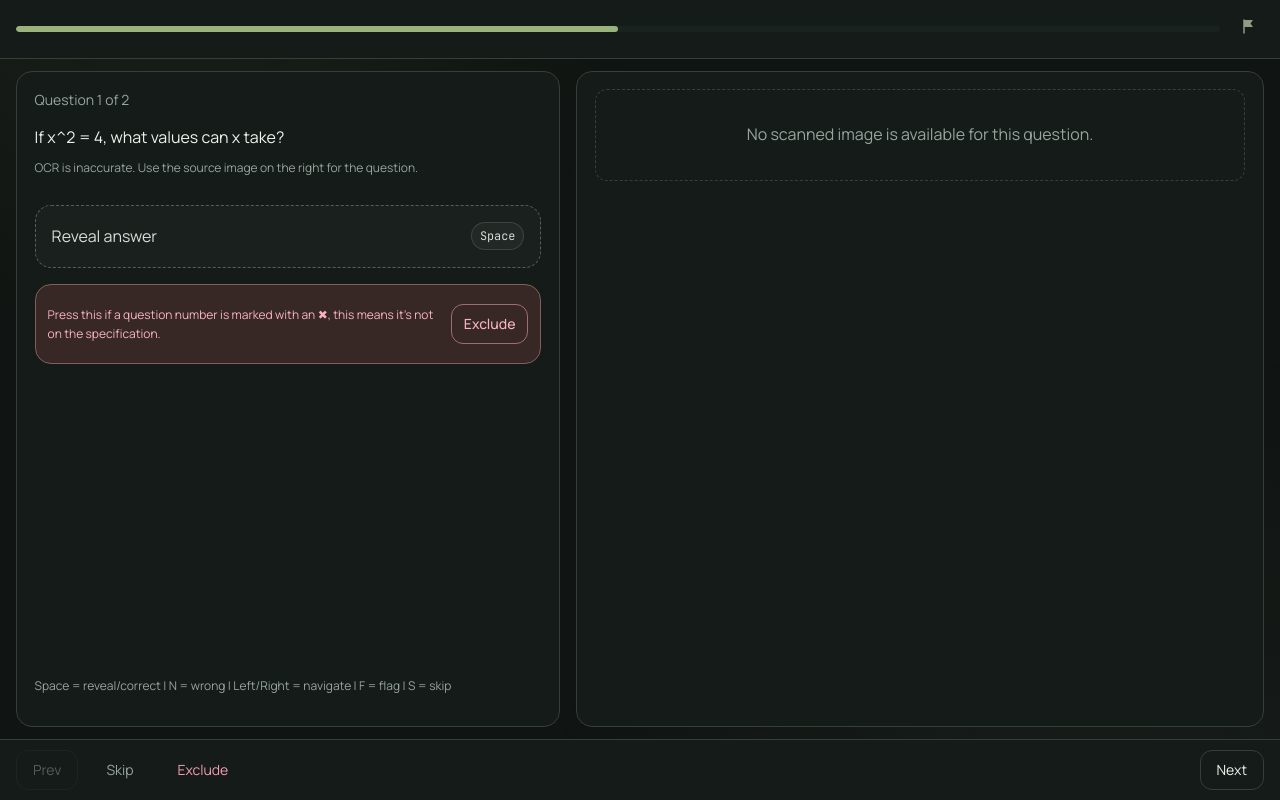
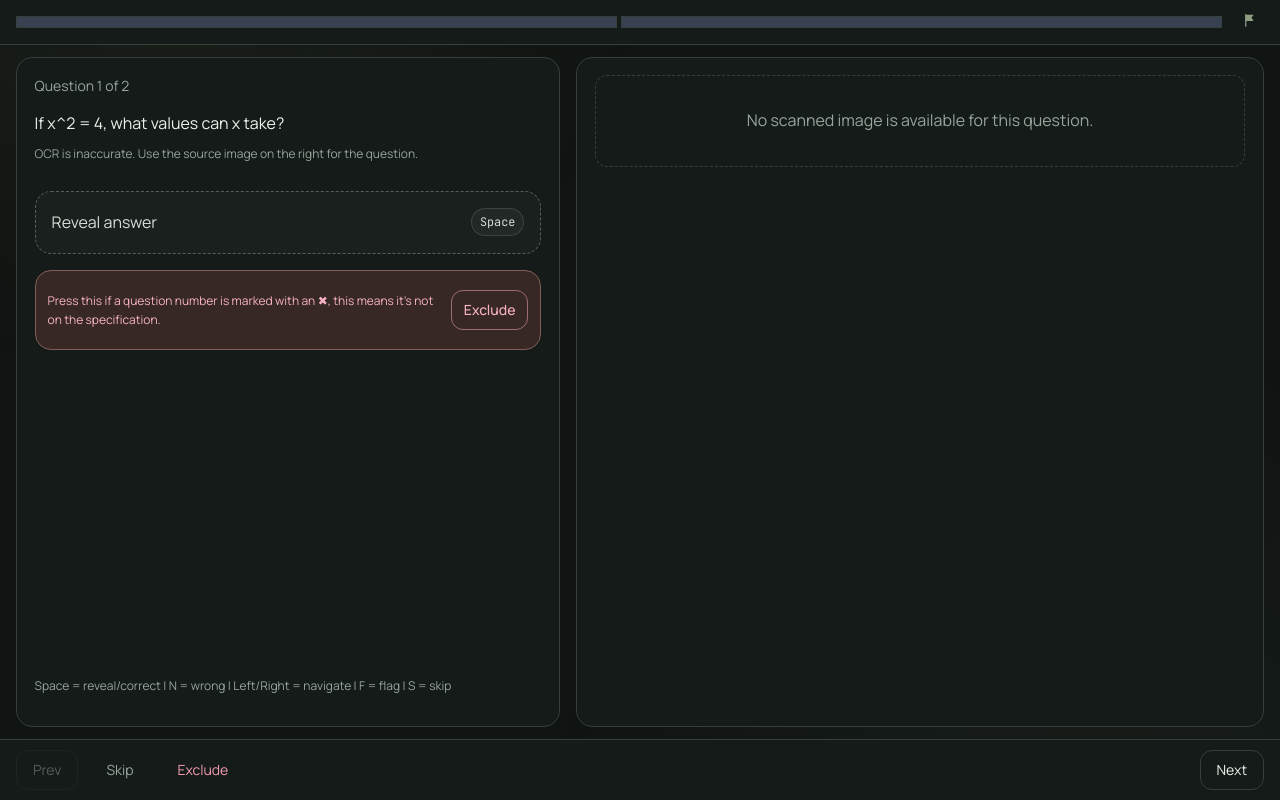
Before and after one commit to oJezler-git/esat-practice, a React (Vite) app in the folder esat-practice-website/: page / in a window 1280 px wide. Both pictures are taken after a click on the button "Quick start - 20 random questions". Built offline with nearby package versions, Linux system fonts and the light colour scheme; a web font is replaced by a local one.

Commit message:
feat: upgrade progress bar to be a nav map

```diff
--- a/esat-practice-website/src/components/session/SessionHeader.tsx
+++ b/esat-practice-website/src/components/session/SessionHeader.tsx
@@ -1,9 +1,14 @@
+import type { Attempt, SelfMarkResult } from "../../types/schema";
+
 interface Props {
   currentIndex: number;
   totalCount: number;
   timeRemaining?: number;
   isFlagged: boolean;
   onFlag: () => void;
+  onNavigate: (index: number) => void;
+  responses: Record<string, Attempt>;
+  questionIds: string[];
 }
 
 function formatTime(ms: number) {
@@ -12,29 +17,55 @@ function formatTime(ms: number) {
   return `${minutes}:${String(seconds % 60).padStart(2, "0")}`;
 }
 
+function getStatusColor(result?: SelfMarkResult) {
+  switch (result) {
+    case "correct":
+      return "bg-green-500";
+    case "incorrect":
+      return "bg-red-500";
+    case "skipped":
+      return "bg-amber-500";
+    default:
+      return "bg-gray-700";
+  }
+}
+
 export function SessionHeader({
   currentIndex,
   totalCount,
   timeRemaining,
   isFlagged,
   onFlag,
+  onNavigate,
+  responses,
+  questionIds,
 }: Props) {
-  const progress = totalCount > 0 ? ((currentIndex + 1) / totalCount) * 100 : 0;
   const isLow = timeRemaining !== undefined && timeRemaining < 60_000;
 
   return (
     <header className="z-10 bg-gray-50 border-b border-gray-100">
-      <div className="max-w-4xl mx-auto px-4 py-2.5 flex items-center gap-4">
-        <div className="flex-1 h-1.5 bg-gray-100 rounded-full overflow-hidden">
-          <div
-            className="h-full bg-indigo-500 rounded-full transition-all duration-300"
-            style={{ width: `${progress}%` }}
-          />
+      <div className="max-w-4xl mx-auto px-4 py-2 flex items-center gap-4">
+        <div className="flex-1 flex items-center gap-1">
+          {questionIds.map((id, index) => {
+            const result = responses[id]?.result;
+            const isCurrent = index === currentIndex;
+            return (
+              <button
+                key={id}
+                type="button"
+                onClick={() => onNavigate(index)}
+                className={`flex-1 h-3 rounded-sm border border-gray-200 transition-all hover:scale-105 ${
+                  isCurrent ? "ring-2 ring-indigo-400 ring-offset-1" : ""
+                } ${getStatusColor(result)}`}
+                title={`Question ${index + 1}`}
+              />
+            );
+          })}
         </div>
 
         {timeRemaining !== undefined && (
           <span
-            className={`text-sm font-mono font-medium tabular-nums ${
+            className={`text-xs font-mono font-medium tabular-nums ${
               isLow ? "text-red-500" : "text-gray-500"
             }`}
           >
@@ -46,11 +77,11 @@ export function SessionHeader({
           type="button"
           onClick={onFlag}
           title="Flag question (F)"
-          className={`p-1.5 rounded transition-colors ${
+          className={`p-1 rounded transition-colors ${
             isFlagged ? "text-amber-500 bg-amber-50" : "text-gray-300 hover:text-gray-700"
           }`}
         >
-          <svg width="16" height="16" viewBox="0 0 16 16" fill="currentColor">
+          <svg width="14" height="14" viewBox="0 0 16 16" fill="currentColor">
             <path d="M2 2h9l-2.5 3.5L11 9H2V2z" />
             <line
               x1="2"
--- a/esat-practice-website/src/pages/session/index.tsx
+++ b/esat-practice-website/src/pages/session/index.tsx
@@ -47,7 +47,10 @@ export default function SessionPage() {
     skip,
     excludeCurrentQuestion,
     nav,
+    jumpTo,
     submit,
+    responses,
+    questions,
   } = useSessionEngine(id ?? "");
 
   const autoAdvanceQuestionRef = useRef<string | null>(null);
@@ -226,6 +229,11 @@ export default function SessionPage() {
         onFlag={() => {
           void flag();
         }}
+        onNavigate={(index) => {
+          void jumpTo(index);
+        }}
+        responses={responses}
+        questionIds={questions.map((q) => q.id)}
       />
 
       <main className="session-shell flex-1 mx-auto w-full px-4 pt-3 pb-3 flex flex-col min-h-0">
--- a/esat-practice-website/src/store/sessionSlice.ts
+++ b/esat-practice-website/src/store/sessionSlice.ts
@@ -128,6 +128,7 @@ interface SessionSlice extends SessionEngineState {
   skip: () => Promise<void>;
   excludeCurrentQuestion: (allQuestions?: Question[]) => Promise<void>;
   nav: (direction: "next" | "prev") => Promise<void>;
+  jumpTo: (index: number) => Promise<void>;
   submit: () => Promise<void>;
   quit: () => Promise<void>;
   tick: (elapsedMs: number) => Promise<void>;
@@ -324,6 +325,27 @@ const useSessionSlice = create<SessionSlice>((set, get) => ({
       await upsertAttemptRecord(committed);
     }
   },
+  jumpTo: async (index: number) => {
+    const state = get();
+    if (state.status !== "active") {
+      return;
+    }
+
+    const { nextState, committed } = commitQuestionElapsed(state);
+    const jumped = {
+      ...nextState,
+      currentIndex: Math.max(
+        0,
+        Math.min(index, nextState.questions.length - 1),
+      ),
+      questionElapsed: 0,
+    };
+    set(jumped);
+
+    if (committed) {
+      await upsertAttemptRecord(committed);
+    }
+  },
   submit: async () => {
     const state = get();
     if (!state.session || (state.status !== "active" && state.status !== "reviewing")) {
@@ -411,6 +433,7 @@ export function useSessionEngine(sessionId: string) {
     (state) => state.excludeCurrentQuestion,
   );
   const nav = useSessionSlice((state) => state.nav);
+  const jumpTo = useSessionSlice((state) => state.jumpTo);
   const submit = useSessionSlice((state) => state.submit);
 
   const currentQuestion = questions[currentIndex] ?? null;
@@ -456,7 +479,10 @@ export function useSessionEngine(sessionId: string) {
       excludeCurrentQuestion: (allQuestions?: Question[]) =>
         excludeCurrentQuestion(allQuestions),
       nav,
+      jumpTo,
       submit,
+      responses,
+      questions,
     }),
     [
       currentAttemptResult,
@@ -468,6 +494,9 @@ export function useSessionEngine(sessionId: string) {
       load,
       mark,
       nav,
+      jumpTo,
+      questions,
+      responses,
       questions.length,
       skip,
       status,
--- a/esat-practice-website/src/styles.css
+++ b/esat-practice-website/src/styles.css
@@ -952,6 +952,26 @@ p {
   height: 1.5rem;
 }
 
+.bg-green-500 {
+  background-color: #22c55e;
+}
+
+.bg-red-500 {
+  background-color: #ef4444;
+}
+
+.bg-amber-500 {
+  background-color: #f59e0b;
+}
+
+.bg-gray-700 {
+  background-color: #374151;
+}
+
+.h-3 {
+  height: 0.75rem;
+}
+
 .h-4 {
   height: 1rem;
 }
```
